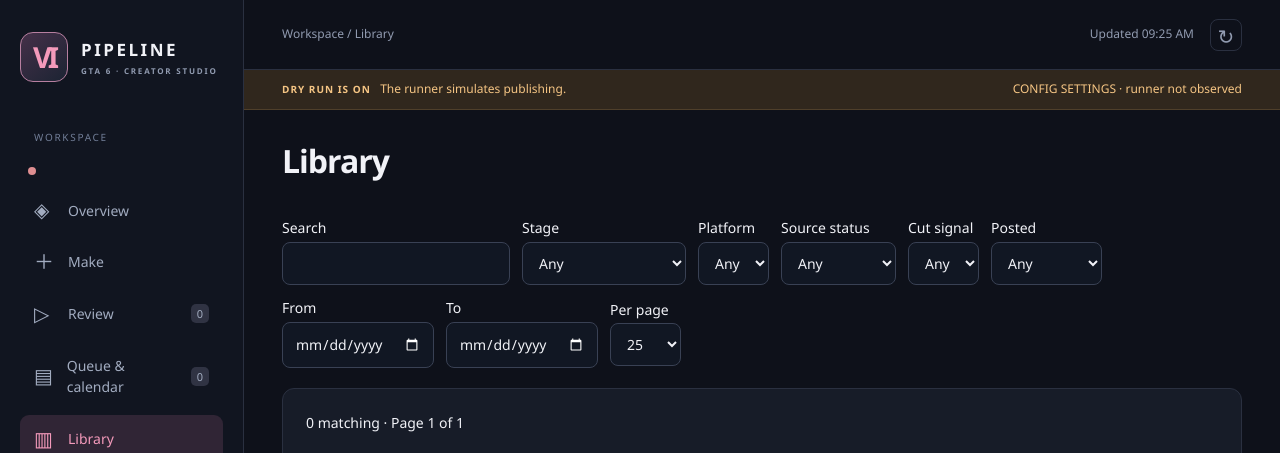
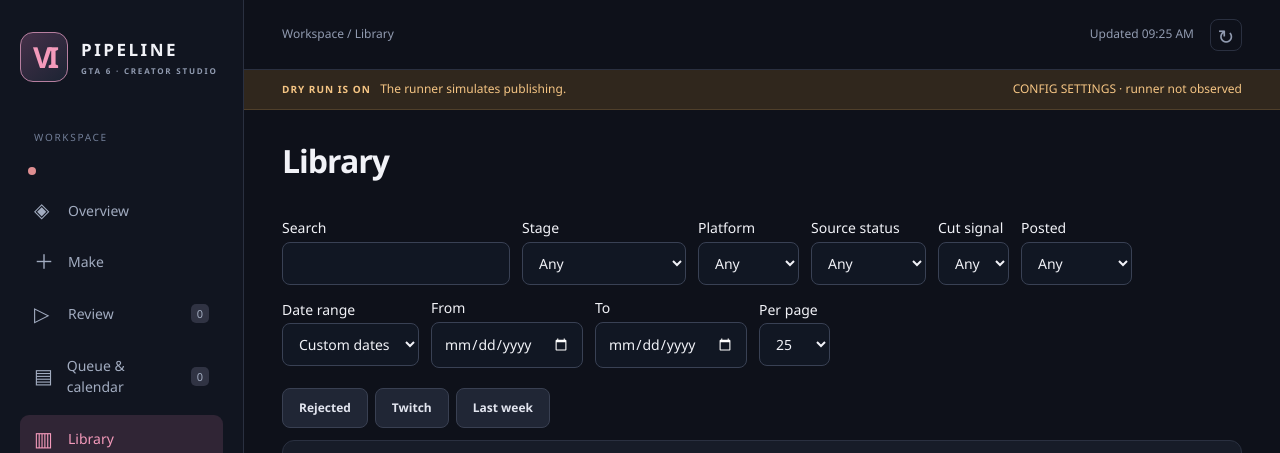
Before and after one commit to Manas236/GTA6-Creativity, a Flask app: page /library in a window 1280 px wide. Shown: the top 453 px of the page. Run offline with Flask 3, Linux system fonts and the light colour scheme; data that the repository does not hold is empty.

Commit message:
Keep concurrent Make jobs moving and add one-click Library filters

```diff
--- a/dashboard/app.py
+++ b/dashboard/app.py
@@ -224,7 +224,7 @@ def create_app(db_path=None, cfg=None, media_root=None):
         if not seen and result["status"] in ("pending", "applied"):
             try:
                 active = runner.active_lock(path, runner._lock_settings(effective)[0])
-                if action in creation.ACTIONS and (not active or active.get("kind") == "dashboard"):
+                if action in creation.ACTIONS and (not active or active.get("kind") in ("dashboard", "make")):
                     workers.spawn(path, root, "make", "--job", command_id)
                 if action == "post_now" and not active:
                     workers.control("start", path, effective, root)
--- a/dashboard/static/app.js
+++ b/dashboard/static/app.js
@@ -652,10 +652,7 @@ async function runAction(action, id, payload = {}, trigger, inlineError, reverse
     toast(title + " · " + (warning || command.result || "Queued"), inverse, command);
     if (location.pathname === "/review" && id === reviewId &&
         ["approve", "aonly", "hookok", "reject", "remake_cut", "remake_hook", "edit_hook"].includes(action)) {
-      const items = inboxItems();
-      const index = items.findIndex((item) => item.id === id);
-      reviewId = (items[index + 1] || items[index - 1])?.id;
-      inboxPending.set(id, command.id);
+      advanceReview(id, command.id);
       await review();
     }
     await refresh(true);
@@ -930,6 +927,12 @@ document
           ticket: confirmation.ticket,
         });
         dialog.close();
+        if (result.command.status === "pending") waitingCommands.set(result.command.id, confirmation.title);
+        if (pendingAction.action === "delete" && result.command.status !== "refused" &&
+            result.command.status !== "failed" && location.pathname === "/review") {
+          advanceReview(pendingAction.item_id, result.command.id);
+          await review();
+        }
         if (["make", "clip_url", "remake_cut", "remake_hook"].includes(result.command.action)) jobId = result.command.id;
         const word = ["make", "clip_url", "remake_cut", "remake_hook"].includes(result.command.action) &&
           state.lock.status !== "alive" ? "Worker starting. Follow progress on Make." :
@@ -1026,9 +1029,9 @@ function make() {
       runAction(action, null, payload, event.submitter, error);
     };
   }
-  document.querySelector("#make-runner").textContent = state.lock.status === "alive"
-    ? `Runs at the next discover boundary. The runner checks about every ${state.interval}s, plus time for the current cycle.`
-    : "A background worker will run this job.";
+  document.querySelector("#make-runner").textContent = state.lock.status === "alive" && state.lock.kind === "loop"
+    ? `Runs at the next discover boundary. Estimated wait: about ${state.interval}s, plus any remaining time in the current cycle.`
+    : "A background worker will run this job."
   updateMakeProgress();
 }
 
@@ -1064,6 +1067,13 @@ function inboxItems() {
     if (command && !["pending", "running"].includes(command.status)) inboxPending.delete(id);
   }
   return state.items.filter((item) => isReviewItem(item) && !inboxPending.has(item.id));
+}
+
+function advanceReview(id, commandId) {
+  const items = inboxItems();
+  const index = items.findIndex((item) => item.id === id);
+  reviewId = (items[index + 1] || items[index - 1])?.id;
+  inboxPending.set(id, commandId);
 }
 
 async function review(force = false) {
@@ -1165,6 +1175,7 @@ document.addEventListener("keydown", (event) => {
 
 function updateLibraryFilter(field) {
   const query = new URLSearchParams(location.search);
+  if (["from", "to"].includes(field.name)) document.querySelector("#library-range").value = "";
   if (field.value) query.set(field.name, field.value);
   else query.delete(field.name);
   query.delete("page");
@@ -1191,20 +1202,63 @@ async function library() {
   if (!document.querySelector("#library-results")) {
     content.innerHTML = heading("Library", "") + `<div class="toolbar library-filters">
       <label>Search<input type="search" data-library-filter name="q" value="${escape(value("q"))}"></label>
-      ${select("stage", "Stage", [["", "Any"], ...choices(state.stages.map((stage) => stage.stage))])}
-      ${select("platform", "Platform", [["", "Any"], ...choices(state.items.map(platform))])}
+      ${select("stage", "Stage", [["", "Any"], ...choices(["rejected", ...state.stages.map((stage) => stage.stage)])])}
+      ${select("platform", "Platform", [["", "Any"], ...choices(["twitch", "youtube", ...state.items.map(platform)])])}
       ${select("authenticity", "Source status", [["", "Any"], ["official", "Official"], ["unverified", "Unverified"]])}
       ${select("signal", "Cut signal", [["", "Any"], ...choices(state.items.map((item) => item.cut_signal))])}
       ${select("posted", "Posted", [["", "Any"], ["yes", "Posted"], ["no", "Unposted"]])}
+      <label>Date range<select id="library-range"><option value="">Custom dates</option>
+      <option value="last-week">Last week</option><option value="all">All dates</option></select></label>
       <label>From<input type="date" data-library-filter name="from" value="${escape(value("from"))}"></label>
       <label>To<input type="date" data-library-filter name="to" value="${escape(value("to"))}"></label>
       ${select("size", "Per page", [["", "25"], ["50", "50"], ["100", "100"]])}</div>
+      <div class="chips library-quick-filters" aria-label="Quick filters">
+      <button class="button secondary" data-library-chip="stage" data-value="rejected">Rejected</button>
+      <button class="button secondary" data-library-chip="platform" data-value="twitch">Twitch</button>
+      <button class="button secondary" data-library-chip="range" data-value="last-week">Last week</button></div>
       <section class="panel" id="library-results"></section>
       <div id="library-bulk" class="library-bulk" hidden><span id="selected-count"></span>
       <button class="button secondary" data-bulk="reject">Reject</button>
       <button class="button danger" data-bulk="delete">Delete</button>
       <button class="button secondary" id="clear-selection">Clear</button></div>`;
+    document.querySelector("#library-range").onchange = (event) => {
+      const range = event.target.value;
+      if (!range) return;
+      const params = new URLSearchParams(location.search);
+      const from = document.querySelector('[name="from"]');
+      const to = document.querySelector('[name="to"]');
+      if (range === "last-week") {
+        const end = new Date(dayKey(new Date().toISOString()) + "T12:00:00Z");
+        end.setUTCDate(end.getUTCDate() - (end.getUTCDay() || 7));
+        const start = new Date(end);
+        start.setUTCDate(start.getUTCDate() - 6);
+        from.value = start.toISOString().slice(0, 10);
+        to.value = end.toISOString().slice(0, 10);
+        params.set("from", from.value);
+        params.set("to", to.value);
+      } else {
+        from.value = to.value = "";
+        params.delete("from");
+        params.delete("to");
+      }
+      params.delete("page");
+      history.replaceState(null, "", "/library?" + params);
+      library();
+    };
+    for (const chip of document.querySelectorAll("[data-library-chip]")) {
+      chip.onclick = () => {
+        const name = chip.dataset.libraryChip;
+        const field = name === "range" ? document.querySelector("#library-range") : document.querySelector(`[name="${name}"]`);
+        field.value = chip.getAttribute("aria-pressed") === "true" ? (name === "range" ? "all" : "") : chip.dataset.value;
+        field.dispatchEvent(new Event("change", { bubbles: true }));
+      };
+    }
     document.querySelector("#clear-selection").onclick = () => { selectedItems.clear(); libraryAnchor = null; library(); };
+  }
+  for (const chip of document.querySelectorAll("[data-library-chip]")) {
+    const name = chip.dataset.libraryChip;
+    const value = name === "range" ? document.querySelector("#library-range").value : query.get(name);
+    chip.setAttribute("aria-pressed", String(value === chip.dataset.value));
   }
   const sequence = ++libraryRequest;
   let result;
--- a/dashboard/static/style.css
+++ b/dashboard/static/style.css
@@ -1158,3 +1158,5 @@ dialog label {
   .review-layout { grid-template-columns: 1fr; }
   #review-inbox { position: static; max-height: 200px; }
 }
+.library-quick-filters { margin: 8px 0 12px; }
+.library-quick-filters [aria-pressed=true] { border-color: #f49abb; color: #f49abb; }
--- a/dashboard/views.py
+++ b/dashboard/views.py
@@ -43,6 +43,7 @@ def lock_status(path, cfg):
             "remote": lock.get("host") != socket.gethostname(),
             "started_at": lock.get("started_at", 0),
             "token": lock.get("token"),
+            "kind": lock.get("kind"),
         }
     except (KeyError, ValueError, TypeError):
         return {"status": "stale", "age": None, "host": None}
--- a/scripts/dashboard_demo_db.py
+++ b/scripts/dashboard_demo_db.py
@@ -181,6 +181,8 @@ def build_demo(path, media=True):
                 path,
             )
             age = rng.randint(1, 22)
+            if stage in ("rendered", "awaiting_approval"):
+                age = 0
             if stage == "rejected" and source == "twitch":
                 age = now.weekday() + 3
             created = clock.iso(now - timedelta(days=age))
```
Also changed, not shown: tests/test_dashboard_ux.py (+15 -0 lines).
